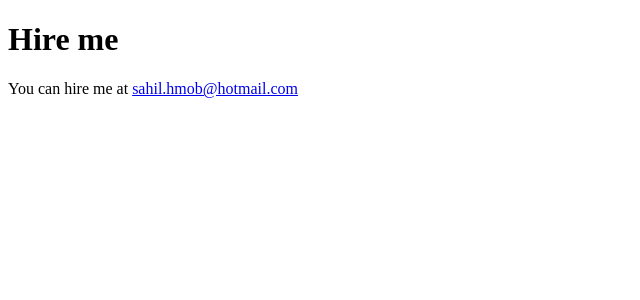
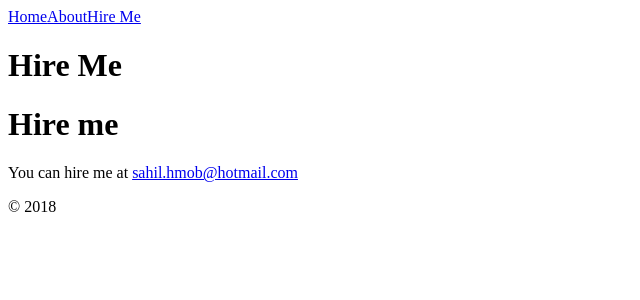
Before and after one commit to sahilmob/nextjs-portfolio, a Next.js app: page /hireme in a window 1280 px wide. Shown: the top 300 px of the page, without its empty margins (0-640 px from the left). Built offline with nearby package versions, Linux system fonts and the light colour scheme.

Commit message:
add layout component

```diff
--- a/pages/hireme.js
+++ b/pages/hireme.js
@@ -1,11 +1,12 @@
+import Layout from "../components/Layout";
 export default function Hireme() {
 	return (
-		<div>
+		<Layout title="Hire Me">
 			<h1>Hire me</h1>
 			<p>
 				You can hire me at{" "}
 				<a href="sahil.hmob@hotmail.com">sahil.hmob@hotmail.com</a>
 			</p>
-		</div>
+		</Layout>
 	);
 }
```
